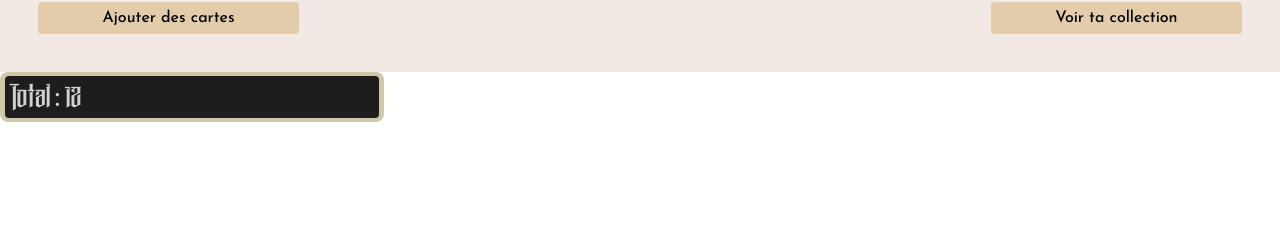
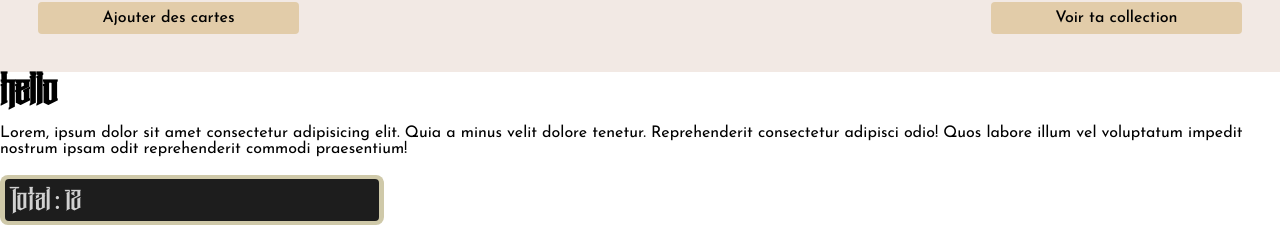
Before and after one commit to antozr/collection-yugioh, a Next.js app: page / in a window 1280 px wide. Shown: the part 328-555 px from the top of the page. Built offline with nearby package versions, Linux system fonts and the light colour scheme.

Commit message:
ADD UI for Intro Box Title + text

```diff
--- /dev/null
+++ b/app/components/IntroTiTxBox/index.js
@@ -0,0 +1,19 @@
+import React from "react";
+import './style.scss';
+const IntroTTTxBox = ({title, txt }) => {
+  return (
+    <>
+      <div className="sect__boxTTTxt">
+        <h2 className="boxTTTxt__title sect__title--2 sect__title--slice">hello</h2>
+        <p className="boxTTTxt__txt">
+          Lorem, ipsum dolor sit amet consectetur adipisicing elit. Quia a minus
+          velit dolore tenetur. Reprehenderit consectetur adipisci odio! Quos
+          labore illum vel voluptatum impedit nostrum ipsam odit reprehenderit
+          commodi praesentium!
+        </p>
+      </div>
+    </>
+  );
+};
+
+export default IntroTTTxBox;
--- /dev/null
+++ b/app/components/IntroTiTxBox/style.scss
@@ -0,0 +1,10 @@
+//// style for the box with h2 and txt
+///
+
+
+.boxTTTxt{
+
+    &__txt{
+        margin: 12px 0 18px 0;
+    }
+}
--- /dev/null
+++ b/app/components/bouttonStyle/style.scss
@@ -0,0 +1 @@
+/// style for les button
--- a/app/page.js
+++ b/app/page.js
@@ -1,5 +1,6 @@
 
 import IntroBox from "./components/BoxIntro/index";
+import IntroTTTxBox from "./components/IntroTiTxBox";
 import SmallCardCount from "./components/SmallCountCard";
 
 export default function Home() {
@@ -21,6 +22,7 @@ export default function Home() {
         src1={"#"}
         src2={"#"}
       />
+      <IntroTTTxBox />
       <SmallCardCount />
     </>
   );
--- a/assets/styles/fonts.scss
+++ b/assets/styles/fonts.scss
@@ -6,5 +6,12 @@
     font-style: normal;
     font-weight: 400;
     line-height: normal;
+
+    &--2{
+      font-size: 38px;
+    }
+    &--slice{
+      font-family: 'NafaSlice';
+    }
   }
 }
```
Also changed, not shown: app/components/bouttonStyle/index.js (added, +12 -0 lines).
